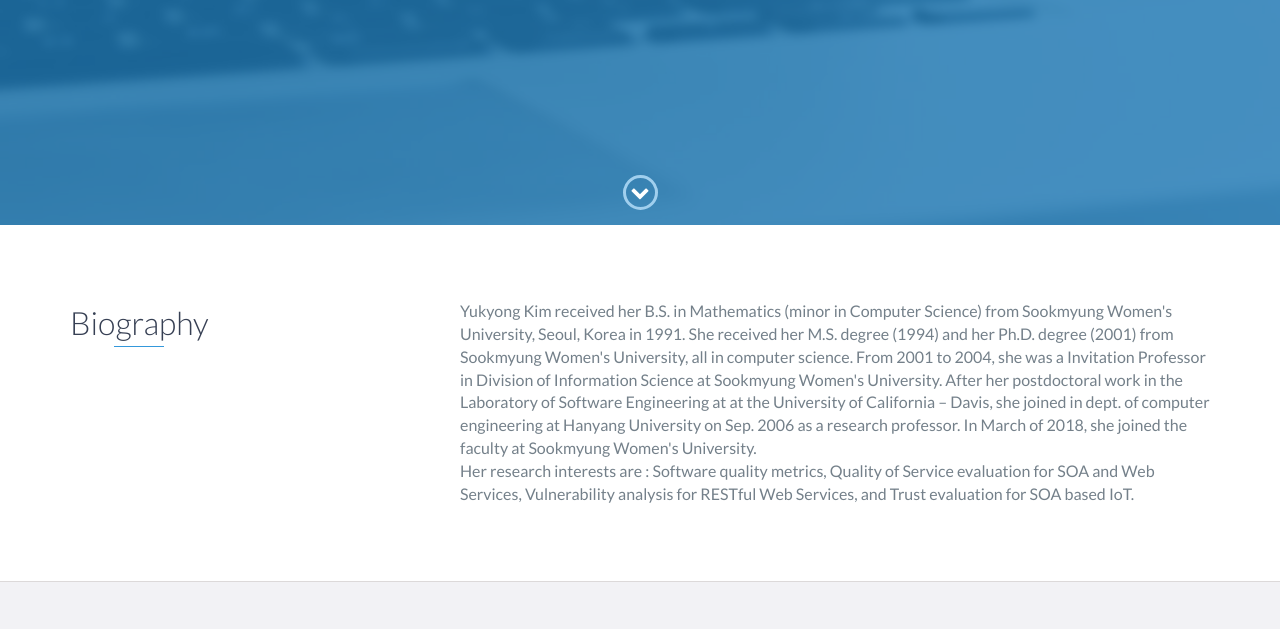
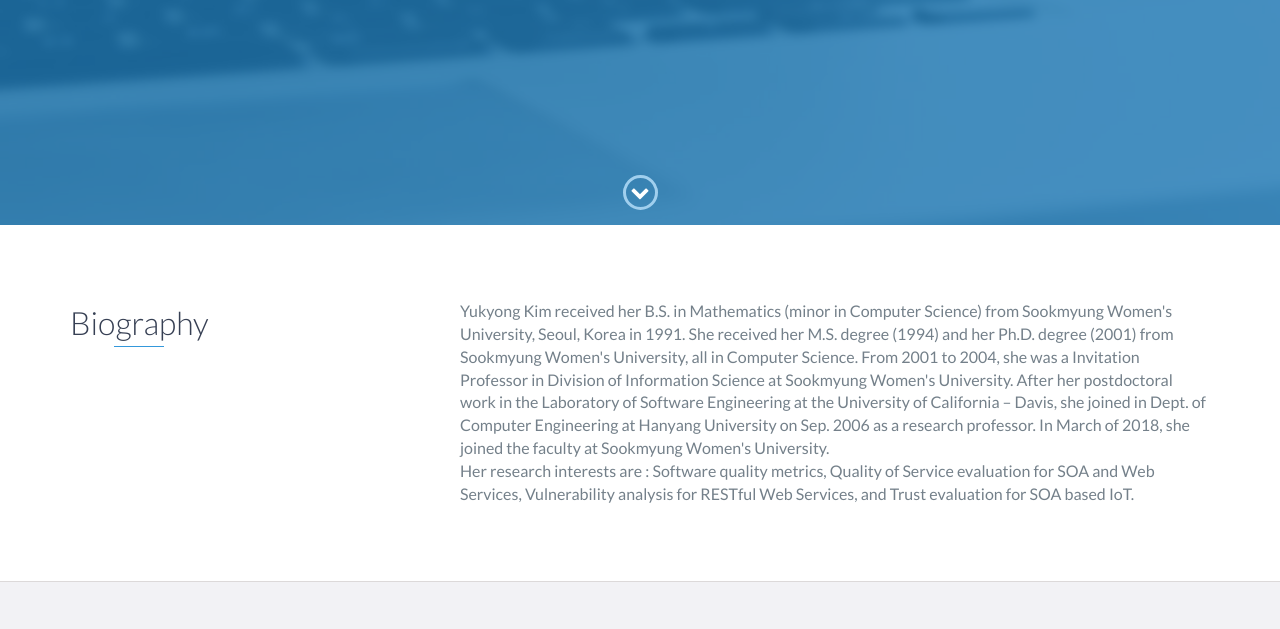
Before and after one commit to Yukyong-Kim/yukyong-kim.github.io, a website: page index.html in a window 1280 px wide. Shown: the part 575-1204 px from the top of the page. Drawn offline with nearby package versions, Linux system fonts and the light colour scheme.

Commit message:
Update index.html

```diff
--- a/index.html
+++ b/index.html
@@ -67,7 +67,7 @@
                 </div>
                 <div class="col-md-8">
                     <p>
-                       Yukyong Kim received her B.S. in Mathematics (minor in Computer Science) from Sookmyung Women's University, Seoul, Korea in 1991. She received her M.S. degree (1994) and her Ph.D. degree (2001) from Sookmyung Women's University, all in computer science. From 2001 to 2004, she was a Invitation Professor in Division of Information Science at Sookmyung Women's University. After her postdoctoral work in the Laboratory of Software Engineering at at the University of California – Davis, she joined in dept. of computer engineering at Hanyang University on Sep. 2006 as a research professor. In March of 2018, she joined the faculty at Sookmyung Women's University.
+                       Yukyong Kim received her B.S. in Mathematics (minor in Computer Science) from Sookmyung Women's University, Seoul, Korea in 1991. She received her M.S. degree (1994) and her Ph.D. degree (2001) from Sookmyung Women's University, all in Computer Science. From 2001 to 2004, she was a Invitation Professor in Division of Information Science at Sookmyung Women's University. After her postdoctoral work in the Laboratory of Software Engineering at the University of California – Davis, she joined in Dept. of Computer Engineering at Hanyang University on Sep. 2006 as a research professor. In March of 2018, she joined the faculty at Sookmyung Women's University.
 		    </p>
                     <p>
 			Her research interests are : Software quality metrics, Quality of Service evaluation for SOA and Web Services, Vulnerability analysis for RESTful Web Services, and Trust evaluation for SOA based IoT. </p>
```
